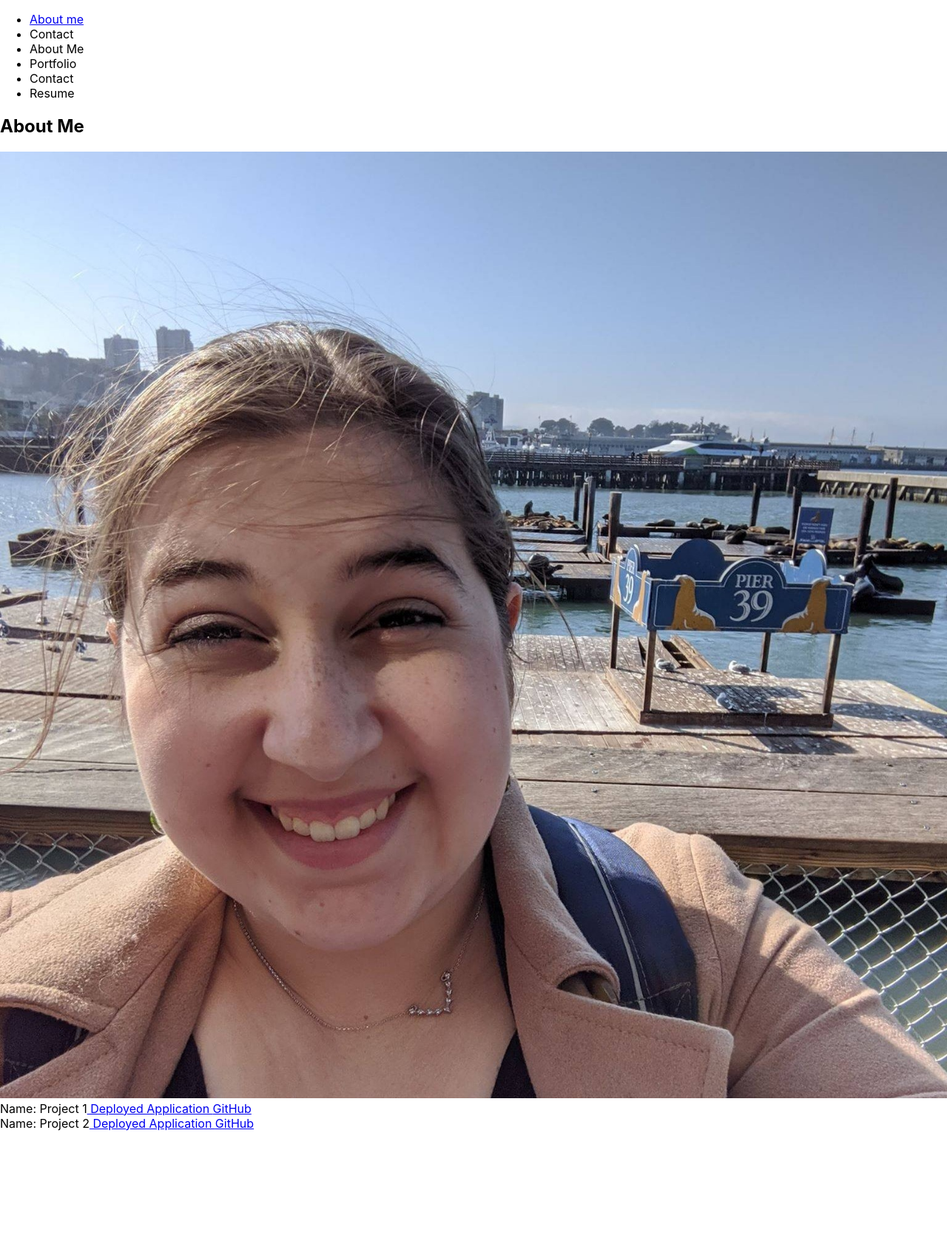
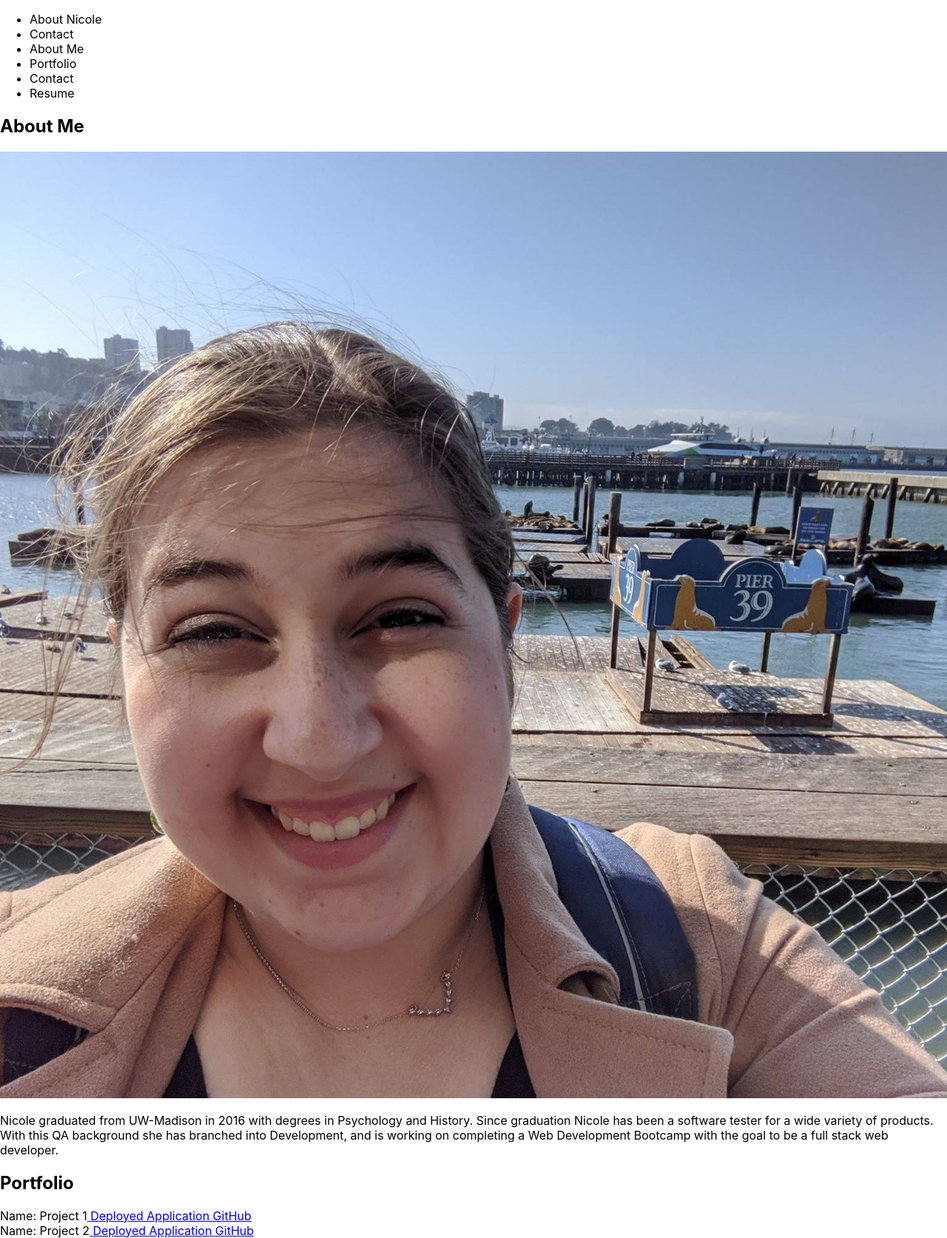
Before and after one commit to nicolegile94/mod20project, a React (Create React App) app: page / in a window 1280 px wide. Shown: the whole page at 74% size. Before the commit the page ends 1529 px from the top, so only its background shows below. Built offline with nearby package versions, Linux system fonts and the light colour scheme.

Commit message:
initial Portfolio component

```diff
--- a/src/components/About/index.js
+++ b/src/components/About/index.js
@@ -6,6 +6,7 @@ function About() {
         <section>
             <h1 id="about">About Me</h1>
             <img src={aboutImage} style={{ width: "100%" }} alt="Nicole" />
+            <p>Nicole graduated from UW-Madison in 2016 with degrees in Psychology and History. Since graduation Nicole has been a software tester for a wide variety of products. With this QA background she has branched into Development, and is working on completing a Web Development Bootcamp with the goal to be a full stack web developer.</p>
         </section>
     );
 }
--- a/src/components/Nav/index.js
+++ b/src/components/Nav/index.js
@@ -12,9 +12,7 @@ function Nav(props) {
             <nav>
                 <ul className="flex-row">
                     <li>
-                        <a href="#about">
-                            About me
-                        </a>
+                            About Nicole
                     </li>
                     <li>
                         <span>Contact</span>
--- a/src/components/Portfolio/index.js
+++ b/src/components/Portfolio/index.js
@@ -17,6 +17,8 @@ function Portfolio() {
     ])
 
     return (
+      <section>
+        <h1 id="portfolio">Portfolio</h1>
         <div>
           <div className="flex-row">
             {projects.map((project, idx) => (
@@ -27,6 +29,7 @@ function Portfolio() {
             ))}
           </div>
         </div>
+      </section>
       );
     };
 
--- a/src/components/Project/index.js
+++ b/src/components/Project/index.js
@@ -10,8 +10,8 @@ function Project({project}) {
     return (
         <div>
             Name: {name}
-            <a href={deployed}> Deployed Application </a>
-            <a href={github}> GitHub </a>
+            <a href={deployed} rel="noreferrer" target="_blank"> Deployed Application </a>
+            <a href={github} rel="noreferrer" target="_blank"> GitHub </a>
         </div>
     )
 }
```
